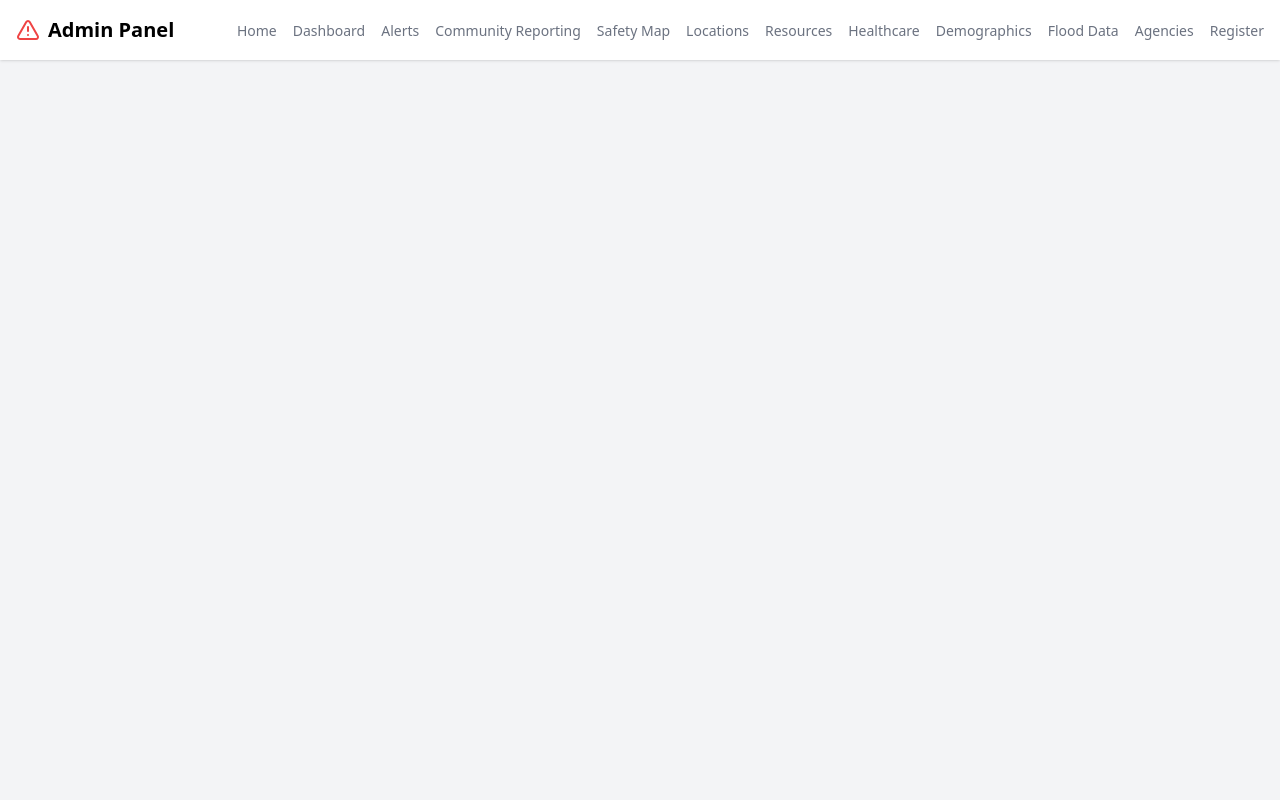
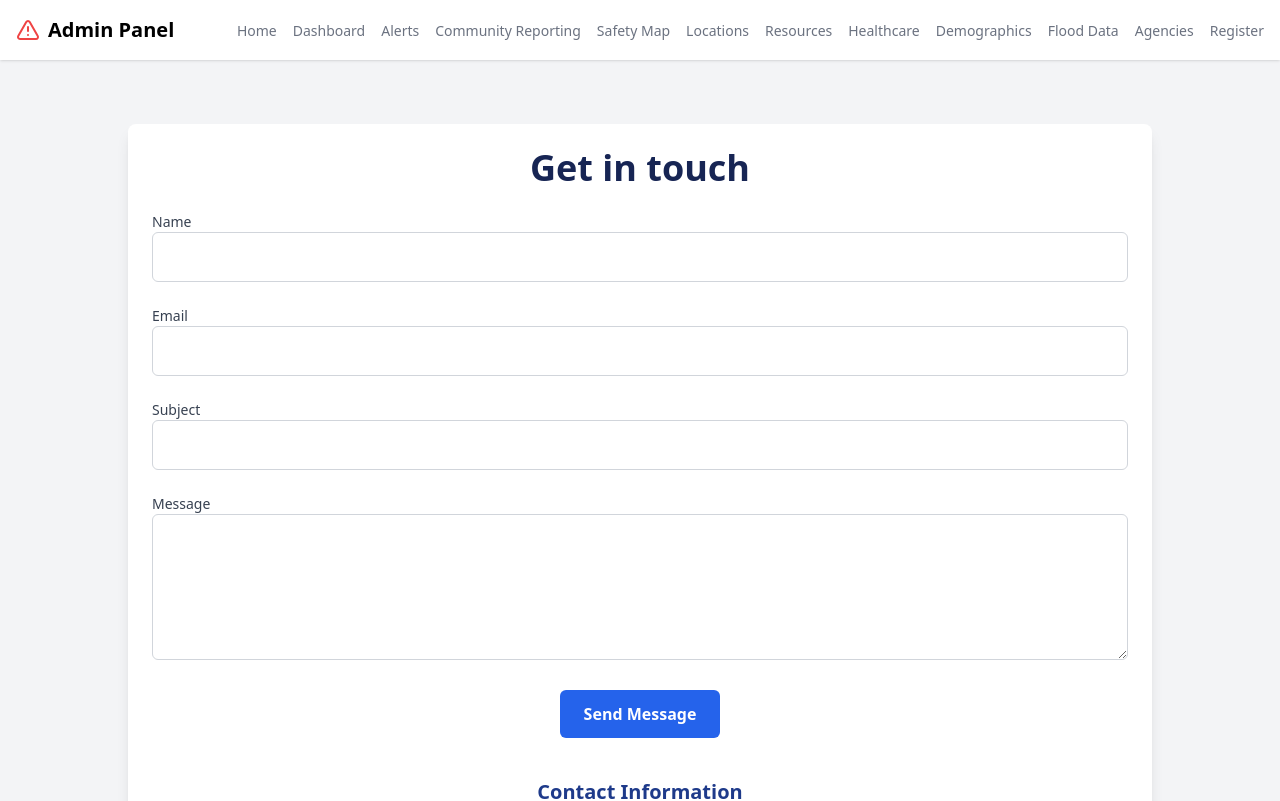
Before and after one commit to ArnoldKebaso/Disaster_monitoring_and_alert_system, a React (Create React App) app in the folder Front/Disaster-recovery-main/: page /contact in a window 1280 px wide. Shown: the top 801 px of the page. Built offline with nearby package versions, Linux system fonts and the light colour scheme.

Commit message:
feat(routing): add Contact Us page link to navigation and update routes

```diff
--- a/Front/Disaster-recovery-main/src/App.tsx
+++ b/Front/Disaster-recovery-main/src/App.tsx
@@ -15,6 +15,7 @@
 import FloodComponent from './components/FloodComponent';
 import  DisasterInfo from './components/Infomation';
 import Donate from './components/DonateComponent';
+import ContactUS from './components/ContactUS';
 //import AgenciesPage from './components/CommunityReporting';
 import AgenciesPage from './components/Agencies';
 import Home from './components/Home';
@@ -37,6 +38,7 @@
           <Route path="/floods" element={<FloodComponent />} />
           <Route path="/disasterinfo" element={<DisasterInfo />} />
           <Route path="/donate" element={<Donate />} />
+          <Route path="/contact" element={<ContactUS />} />
 
           <Route path='/home' element={<Home />} />
         </Routes>
--- a/Front/Disaster-recovery-main/src/components/ContactUS.tsx
+++ b/Front/Disaster-recovery-main/src/components/ContactUS.tsx
@@ -111,3 +111,5 @@
         </div>
     );
 };
+
+export default ContactUS;
```
